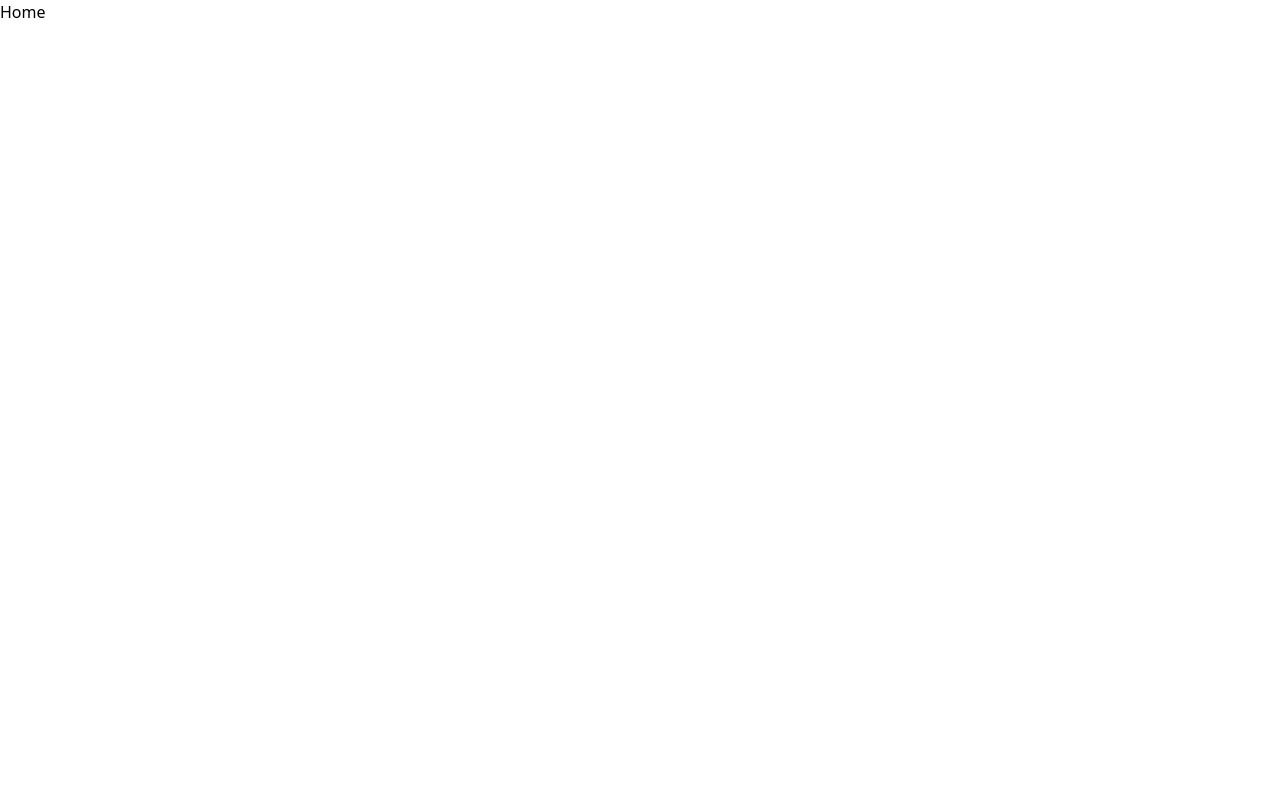
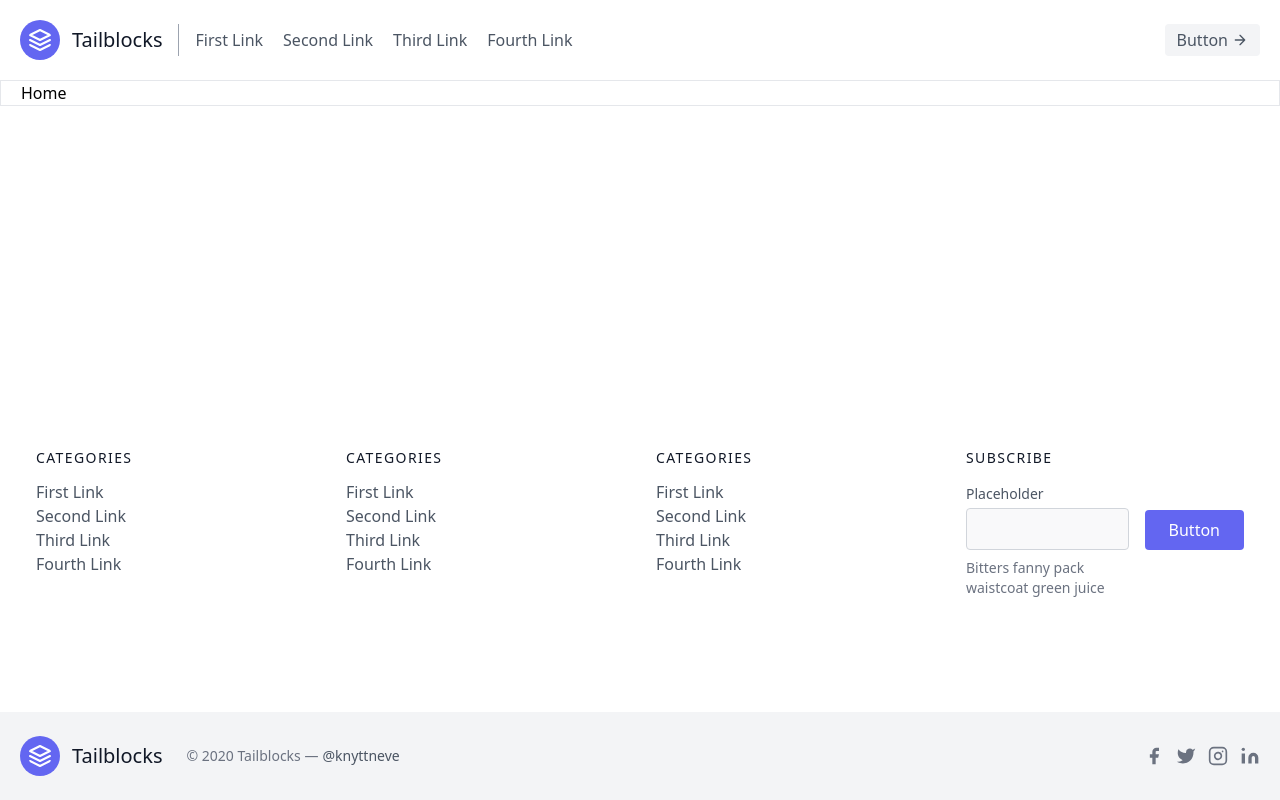
Before and after one commit to Ruman-Islam/Tech-Hub, a Next.js app: page / in a window 1280 px wide. Built offline with nearby package versions, Linux system fonts and the light colour scheme.

Commit message:
home page initialzied

```diff
--- /dev/null
+++ b/src/components/Layout/RootLayout.js
@@ -0,0 +1,14 @@
+import Footer from "../UI/Footer";
+import Navbar from "../UI/Navbar";
+
+const RootLayout = ({ children }) => {
+  return (
+    <div className="flex flex-col h-screen justify-between">
+      <Navbar />
+      <main className="container px-5 mb-auto mx-auto border">{children}</main>
+      <Footer />
+    </div>
+  );
+};
+
+export default RootLayout;
--- /dev/null
+++ b/src/components/UI/Footer.js
@@ -0,0 +1,185 @@
+const Footer = () => {
+  return (
+    <footer className="text-gray-600 body-font">
+      <div className="container px-5 py-24 mx-auto">
+        <div className="flex flex-wrap md:text-left text-center order-first">
+          <div className="lg:w-1/4 md:w-1/2 w-full px-4">
+            <h2 className="title-font font-medium text-gray-900 tracking-widest text-sm mb-3">
+              CATEGORIES
+            </h2>
+            <nav className="list-none mb-10">
+              <li>
+                <a className="text-gray-600 hover:text-gray-800">First Link</a>
+              </li>
+              <li>
+                <a className="text-gray-600 hover:text-gray-800">Second Link</a>
+              </li>
+              <li>
+                <a className="text-gray-600 hover:text-gray-800">Third Link</a>
+              </li>
+              <li>
+                <a className="text-gray-600 hover:text-gray-800">Fourth Link</a>
+              </li>
+            </nav>
+          </div>
+          <div className="lg:w-1/4 md:w-1/2 w-full px-4">
+            <h2 className="title-font font-medium text-gray-900 tracking-widest text-sm mb-3">
+              CATEGORIES
+            </h2>
+            <nav className="list-none mb-10">
+              <li>
+                <a className="text-gray-600 hover:text-gray-800">First Link</a>
+              </li>
+              <li>
+                <a className="text-gray-600 hover:text-gray-800">Second Link</a>
+              </li>
+              <li>
+                <a className="text-gray-600 hover:text-gray-800">Third Link</a>
+              </li>
+              <li>
+                <a className="text-gray-600 hover:text-gray-800">Fourth Link</a>
+              </li>
+            </nav>
+          </div>
+          <div className="lg:w-1/4 md:w-1/2 w-full px-4">
+            <h2 className="title-font font-medium text-gray-900 tracking-widest text-sm mb-3">
+              CATEGORIES
+            </h2>
+            <nav className="list-none mb-10">
+              <li>
+                <a className="text-gray-600 hover:text-gray-800">First Link</a>
+              </li>
+              <li>
+                <a className="text-gray-600 hover:text-gray-800">Second Link</a>
+              </li>
+              <li>
+                <a className="text-gray-600 hover:text-gray-800">Third Link</a>
+              </li>
+              <li>
+                <a className="text-gray-600 hover:text-gray-800">Fourth Link</a>
+              </li>
+            </nav>
+          </div>
+          <div className="lg:w-1/4 md:w-1/2 w-full px-4">
+            <h2 className="title-font font-medium text-gray-900 tracking-widest text-sm mb-3">
+              SUBSCRIBE
+            </h2>
+            <div className="flex xl:flex-nowrap md:flex-nowrap lg:flex-wrap flex-wrap justify-center items-end md:justify-start">
+              <div className="relative w-40 sm:w-auto xl:mr-4 lg:mr-0 sm:mr-4 mr-2">
+                <label
+                  for="footer-field"
+                  className="leading-7 text-sm text-gray-600"
+                >
+                  Placeholder
+                </label>
+                <input
+                  type="text"
+                  id="footer-field"
+                  name="footer-field"
+                  className="w-full bg-gray-100 bg-opacity-50 rounded border border-gray-300 focus:bg-transparent focus:ring-2 focus:ring-indigo-200 focus:border-indigo-500 text-base outline-none text-gray-700 py-1 px-3 leading-8 transition-colors duration-200 ease-in-out"
+                />
+              </div>
+              <button className="lg:mt-2 xl:mt-0 flex-shrink-0 inline-flex text-white bg-indigo-500 border-0 py-2 px-6 focus:outline-none hover:bg-indigo-600 rounded">
+                Button
+              </button>
+            </div>
+            <p className="text-gray-500 text-sm mt-2 md:text-left text-center">
+              Bitters fanny pack
+              <br className="lg:block hidden" />
+              waistcoat green juice
+            </p>
+          </div>
+        </div>
+      </div>
+      <div className="bg-gray-100">
+        <div className="container px-5 py-6 mx-auto flex items-center sm:flex-row flex-col">
+          <a className="flex title-font font-medium items-center md:justify-start justify-center text-gray-900">
+            <svg
+              xmlns="http://www.w3.org/2000/svg"
+              fill="none"
+              stroke="currentColor"
+              strokeLinecap="round"
+              strokeLinejoin="round"
+              strokeWidth="2"
+              className="w-10 h-10 text-white p-2 bg-indigo-500 rounded-full"
+              viewBox="0 0 24 24"
+            >
+              <path d="M12 2L2 7l10 5 10-5-10-5zM2 17l10 5 10-5M2 12l10 5 10-5"></path>
+            </svg>
+            <span className="ml-3 text-xl">Tailblocks</span>
+          </a>
+          <p className="text-sm text-gray-500 sm:ml-6 sm:mt-0 mt-4">
+            © 2020 Tailblocks —
+            <a
+              href="https://twitter.com/knyttneve"
+              rel="noopener noreferrer"
+              className="text-gray-600 ml-1"
+              target="_blank"
+            >
+              @knyttneve
+            </a>
+          </p>
+          <span className="inline-flex sm:ml-auto sm:mt-0 mt-4 justify-center sm:justify-start">
+            <a className="text-gray-500">
+              <svg
+                fill="currentColor"
+                strokeLinecap="round"
+                strokeLinejoin="round"
+                strokeWidth="2"
+                className="w-5 h-5"
+                viewBox="0 0 24 24"
+              >
+                <path d="M18 2h-3a5 5 0 00-5 5v3H7v4h3v8h4v-8h3l1-4h-4V7a1 1 0 011-1h3z"></path>
+              </svg>
+            </a>
+            <a className="ml-3 text-gray-500">
+              <svg
+                fill="currentColor"
+                strokeLinecap="round"
+                strokeLinejoin="round"
+                strokeWidth="2"
+                className="w-5 h-5"
+                viewBox="0 0 24 24"
+              >
+                <path d="M23 3a10.9 10.9 0 01-3.14 1.53 4.48 4.48 0 00-7.86 3v1A10.66 10.66 0 013 4s-4 9 5 13a11.64 11.64 0 01-7 2c9 5 20 0 20-11.5a4.5 4.5 0 00-.08-.83A7.72 7.72 0 0023 3z"></path>
+              </svg>
+            </a>
+            <a className="ml-3 text-gray-500">
+              <svg
+                fill="none"
+                stroke="currentColor"
+                strokeLinecap="round"
+                strokeLinejoin="round"
+                strokeWidth="2"
+                className="w-5 h-5"
+                viewBox="0 0 24 24"
+              >
+                <rect width="20" height="20" x="2" y="2" rx="5" ry="5"></rect>
+                <path d="M16 11.37A4 4 0 1112.63 8 4 4 0 0116 11.37zm1.5-4.87h.01"></path>
+              </svg>
+            </a>
+            <a className="ml-3 text-gray-500">
+              <svg
+                fill="currentColor"
+                stroke="currentColor"
+                strokeLinecap="round"
+                strokeLinejoin="round"
+                strokeWidth="0"
+                className="w-5 h-5"
+                viewBox="0 0 24 24"
+              >
+                <path
+                  stroke="none"
+                  d="M16 8a6 6 0 016 6v7h-4v-7a2 2 0 00-2-2 2 2 0 00-2 2v7h-4v-7a6 6 0 016-6zM2 9h4v12H2z"
+                ></path>
+                <circle cx="4" cy="4" r="2" stroke="none"></circle>
+              </svg>
+            </a>
+          </span>
+        </div>
+      </div>
+    </footer>
+  );
+};
+
+export default Footer;
--- /dev/null
+++ b/src/components/UI/Navbar.js
@@ -0,0 +1,45 @@
+const Navbar = () => {
+  return (
+    <header className="text-gray-600 body-font">
+      <div className="container mx-auto flex flex-wrap p-5 flex-col md:flex-row items-center">
+        <a className="flex title-font font-medium items-center text-gray-900 mb-4 md:mb-0">
+          <svg
+            xmlns="http://www.w3.org/2000/svg"
+            fill="none"
+            stroke="currentColor"
+            strokeLinecap="round"
+            strokeLinejoin="round"
+            strokeWidth="2"
+            className="w-10 h-10 text-white p-2 bg-indigo-500 rounded-full"
+            viewBox="0 0 24 24"
+          >
+            <path d="M12 2L2 7l10 5 10-5-10-5zM2 17l10 5 10-5M2 12l10 5 10-5"></path>
+          </svg>
+          <span className="ml-3 text-xl">Tailblocks</span>
+        </a>
+        <nav className="md:mr-auto md:ml-4 md:py-1 md:pl-4 md:border-l md:border-gray-400	flex flex-wrap items-center text-base justify-center">
+          <a className="mr-5 hover:text-gray-900">First Link</a>
+          <a className="mr-5 hover:text-gray-900">Second Link</a>
+          <a className="mr-5 hover:text-gray-900">Third Link</a>
+          <a className="mr-5 hover:text-gray-900">Fourth Link</a>
+        </nav>
+        <button className="inline-flex items-center bg-gray-100 border-0 py-1 px-3 focus:outline-none hover:bg-gray-200 rounded text-base mt-4 md:mt-0">
+          Button
+          <svg
+            fill="none"
+            stroke="currentColor"
+            strokeLinecap="round"
+            strokeLinejoin="round"
+            strokeWidth="2"
+            className="w-4 h-4 ml-1"
+            viewBox="0 0 24 24"
+          >
+            <path d="M5 12h14M12 5l7 7-7 7"></path>
+          </svg>
+        </button>
+      </div>
+    </header>
+  );
+};
+
+export default Navbar;
--- a/src/pages/_app.js
+++ b/src/pages/_app.js
@@ -3,5 +3,5 @@
 export default function App({ Component, pageProps }) {
   const getLayout = Component.getLayout || ((page) => page);
 
-  return <Component {...pageProps} />;
+  return getLayout(<Component {...pageProps} />);
 }
--- a/src/pages/index.js
+++ b/src/pages/index.js
@@ -1,3 +1,11 @@
-export default function HomeScreen() {
-  return <main>Home</main>;
-}
+import RootLayout from "@/components/Layout/RootLayout";
+
+const HomeScreen = () => {
+  return <div>Home</div>;
+};
+
+export default HomeScreen;
+
+HomeScreen.getLayout = function getLayout(page) {
+  return <RootLayout>{page}</RootLayout>;
+};
```
Also changed, not shown: 1 other file (tests, documents, lock files or other folders).
